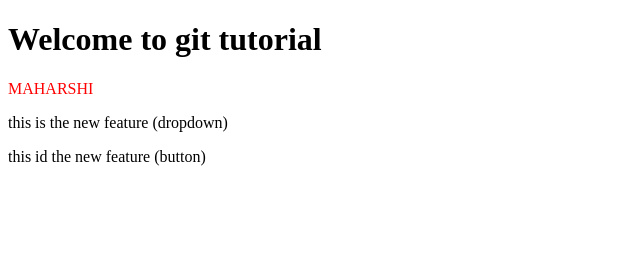
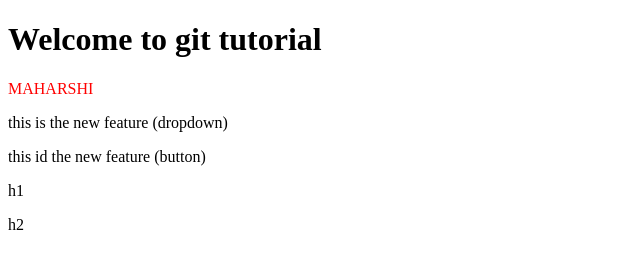
Before and after one commit to Maharshi2006/Git_Tutorial, a plain HTML site: page index.html in a window 1280 px wide. Shown: the full height of the page, 0-640 px from the left. Drawn offline with Linux system fonts and the light colour scheme.

Commit message:
use stash

```diff
--- a/index.html
+++ b/index.html
@@ -15,6 +15,7 @@
     <p id="name">MAHARSHI</p>
     <p>this is the new feature (dropdown)</p>
     <p>this id the new feature (button)</p>
-
+    <p>h1</p>
+    <p>h2</p>
 </body>
 </html>
```
